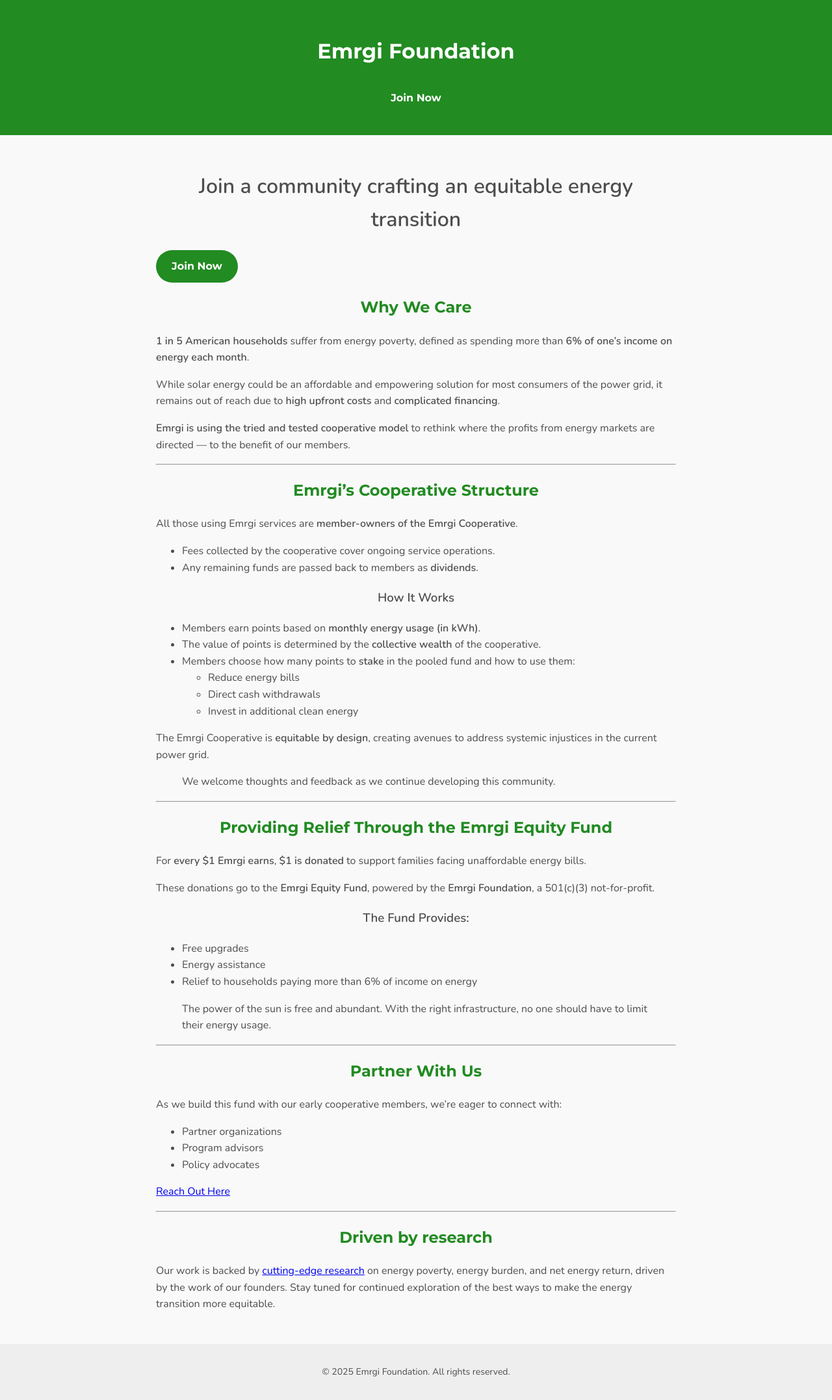
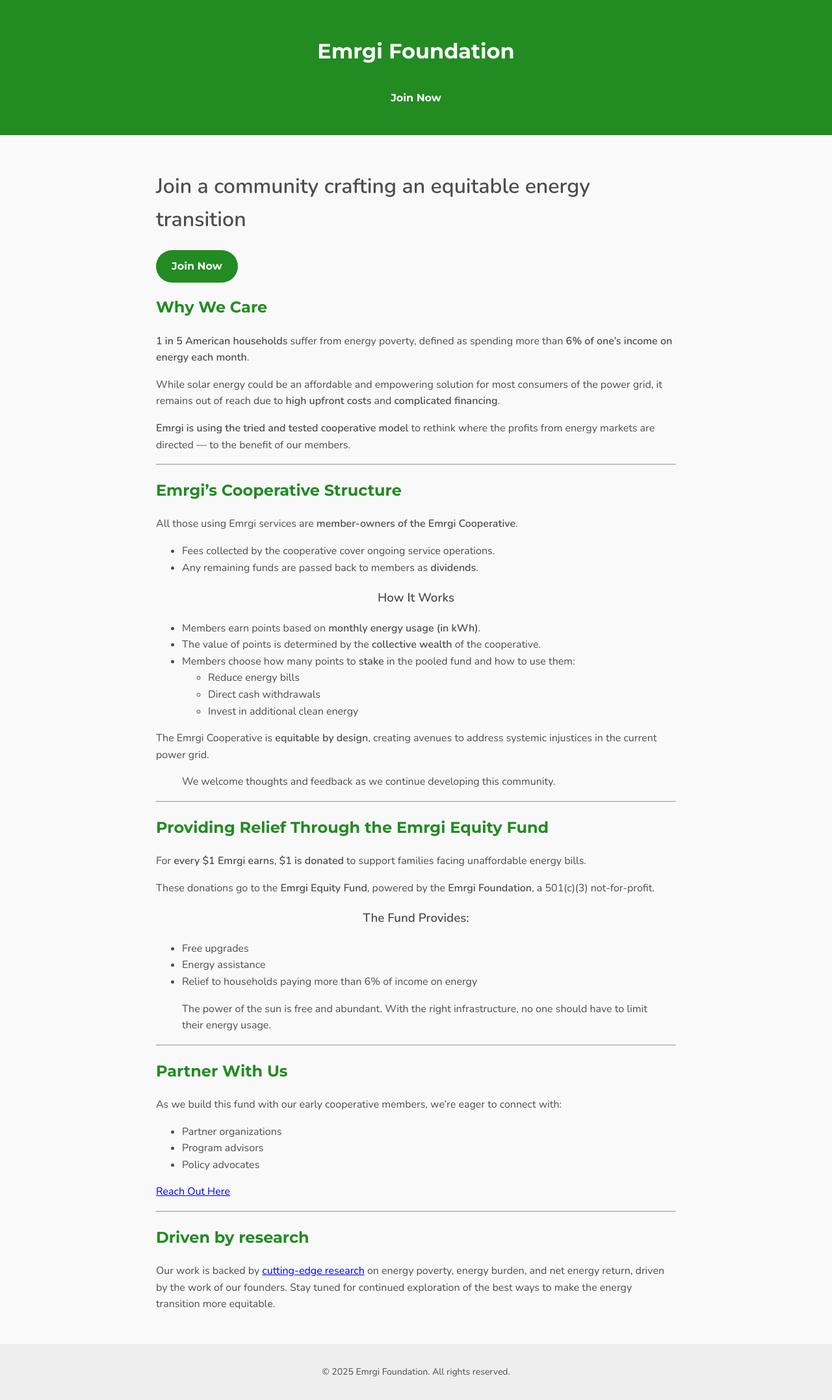
Before and after one commit to emergi-foundation/emergi-foundation.github.io, a Jekyll site: the page built from index.md, in a window 1280 px wide. Shown: the whole page at 65% size. Built offline with Jekyll 4.4.1, drawn with Linux system fonts in a browser that asks for light colours.

Commit message:
Update style.css
Signed-off-by: Eric Scheier <eric@scheier.org>

```diff
--- a/assets/css/style.css
+++ b/assets/css/style.css
@@ -79,8 +79,6 @@ body {
 
 .page-header,
 .page-footer,
-.content > h1,
-.content > h2,
 .content > h3,
 .button,
 .callout {
```
